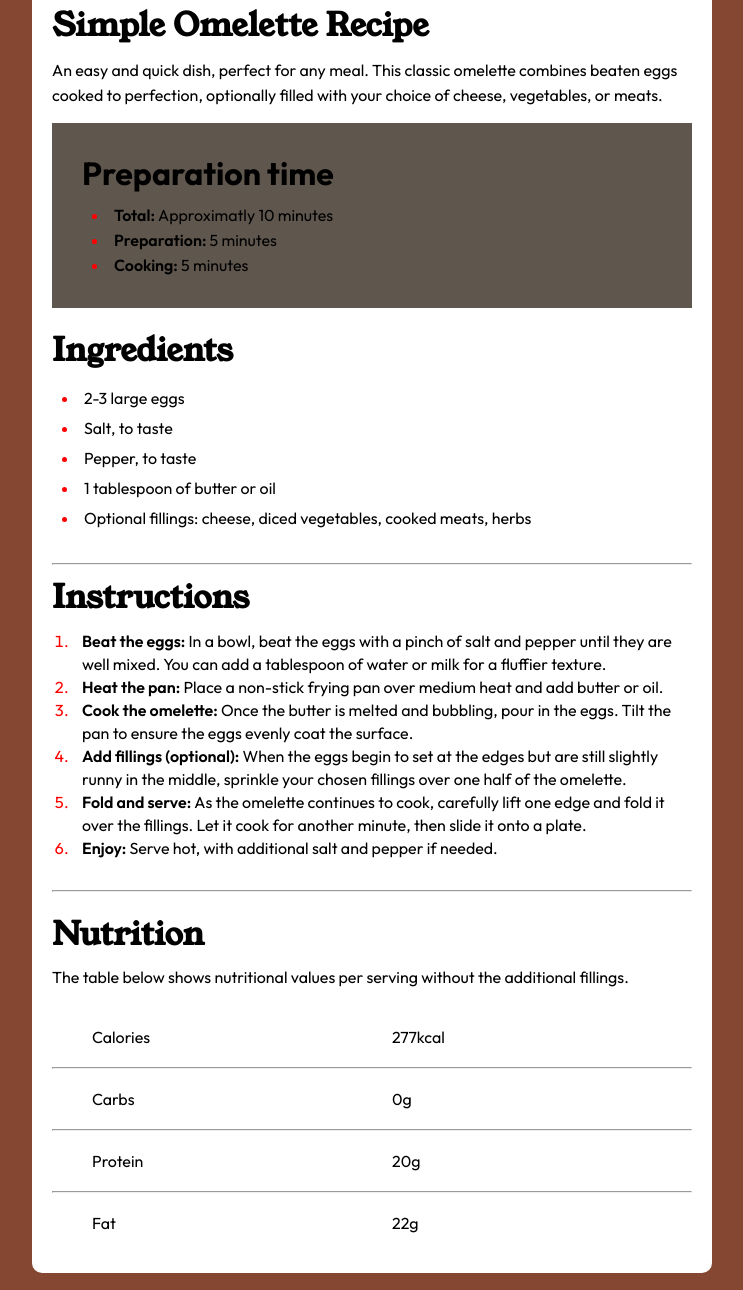
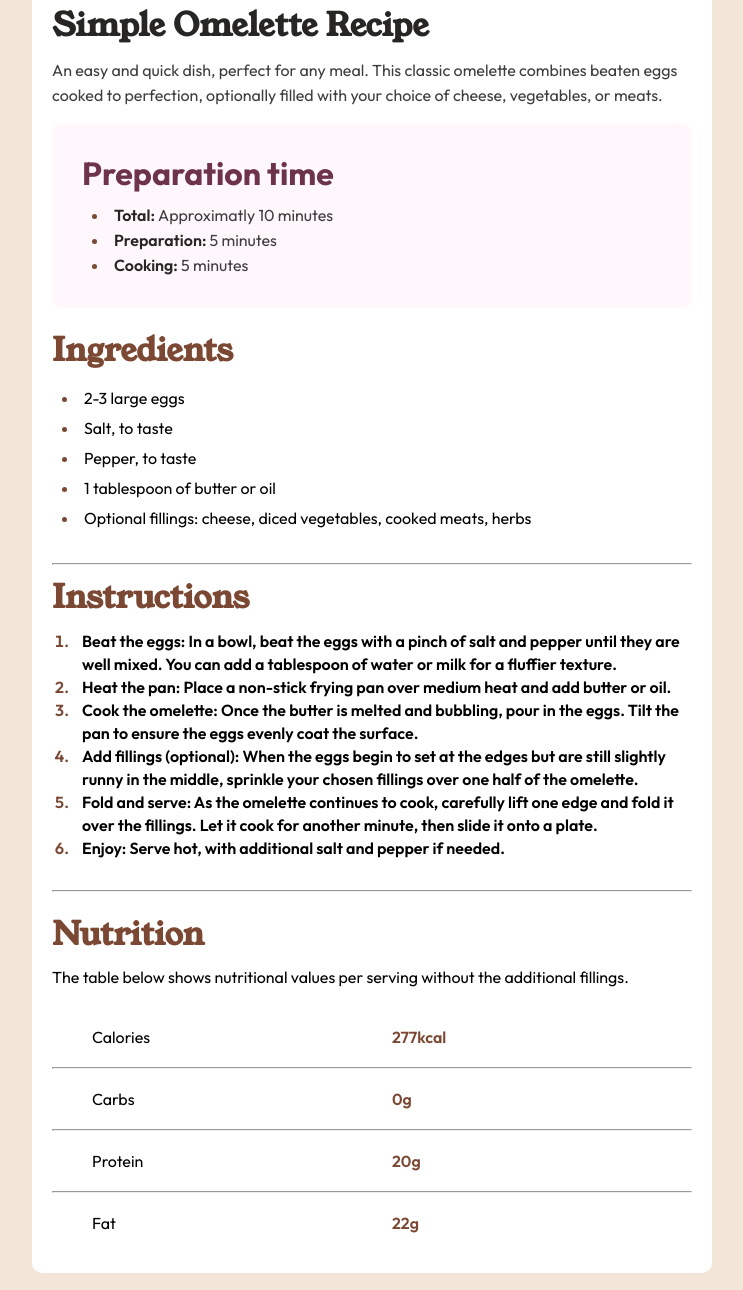
Before and after one commit to ikechukwu03/recipe-page-main, a plain HTML site: page index.html in a window 1280 px wide. Shown: the part 359-1649 px from the top of the page, without its empty margins (268-1011 px from the left). Drawn offline with Linux system fonts and the light colour scheme.

Commit message:
added color and adjusted some font weight

```diff
--- a/index.html
+++ b/index.html
@@ -54,19 +54,19 @@
     <div class="table">
       <div class="content">
         <div>Calories</div>
-        <div>277kcal</div>
+        <div class="color">277kcal</div>
       </div><hr>
       <div class="content">
         <div>Carbs</div>
-        <div>0g</div>
+        <div class="color">0g</div>
       </div><hr>
       <div class="content">
         <div>Protein</div>
-        <div>20g</div>
+        <div class="color">20g</div>
       </div><hr>
       <div class="content">
         <div>Fat</div>
-        <div>22g</div>
+        <div class="color">22g</div>
       </div>
     </div>
   </div>
--- a/style.css
+++ b/style.css
@@ -10,12 +10,12 @@ body{
   justify-content: center;
   align-items: center;
   flex-direction: column;
-  background-color: hsl(14, 45%, 36%);
+  background-color:#f3e5d8;
   margin-top: 20px;
 }
 
 .container {
-  background-color: white;
+  background-color: #ffffff;
   padding: 20px;
   height: 50%;
   width: 50%;
@@ -38,31 +38,37 @@ img{
 
 .hero h1{
   margin-bottom: 10px;
+  color: #272624;
   font-family: "Young Serif", serif;
 }
 .hero p{
   font-size: 16px;
   line-height: 25px;
   margin-bottom: 15px;
+  color: #3e3e3e;
   font-family: "Outfit", sans-serif;
 }
 
 .preparation-time{
-  background-color: hsl(30, 10%, 34%);
+  background-color:#fff7fc;
+  border-radius: 10px;
   padding: 30px;
   margin-bottom: 20px;
   font-family: "Outfit", sans-serif;
 }
 .preparation-time h1{
+  color: #6d334b;
   margin-bottom: 10px;
 }
 .preparation-time ul{
   list-style-position: inside;
   padding:0 0 0 10px;
   line-height: 25px;
+  color: #3e3e3e;
 }
 .preparation-time ul span{
   font-weight: 600;
+  color: #272624;
 }
 
 /* .ingredients{
@@ -71,6 +77,7 @@ img{
 .ingredients h1{
   font-family: "Young Serif", serif;
   margin-bottom: 10px;
+  color: #7b4833;
 }
 .ingredients ul{
   list-style-position: inside;
@@ -81,7 +88,7 @@ img{
 }
 /* how to change the color of the bullet */
 li::marker{
-  color: red;
+  color: #7b4833;
 }
 
 /* .instruction{
@@ -91,6 +98,7 @@ li::marker{
   font-family: "Young Serif", serif;
   margin-bottom: 10px;
   margin-top: 10px;
+  color: #7b4833;
 }
 .instruction ol{
   padding:0 0 20px 20px;
@@ -100,6 +108,7 @@ li::marker{
 }
 .instruction li {
   padding-left: 10px;
+  font-weight: 600;
 }
 .instruction ol span{
   font-weight: 600;
@@ -112,6 +121,7 @@ li::marker{
 .nutrition h1{
   font-family: "Young Serif", serif;
   margin-bottom: 10px;
+  color: #7b4833;
 }
 .nutrition p{
   margin-bottom: 20px;
@@ -128,6 +138,10 @@ li::marker{
   padding-left: 40px;
   grid-template-columns: 1fr 1fr;
 }
+.color{
+  color: #7b4833;
+  font-weight: 600;
+}
 
 footer{
   margin-top: 20px;
```
